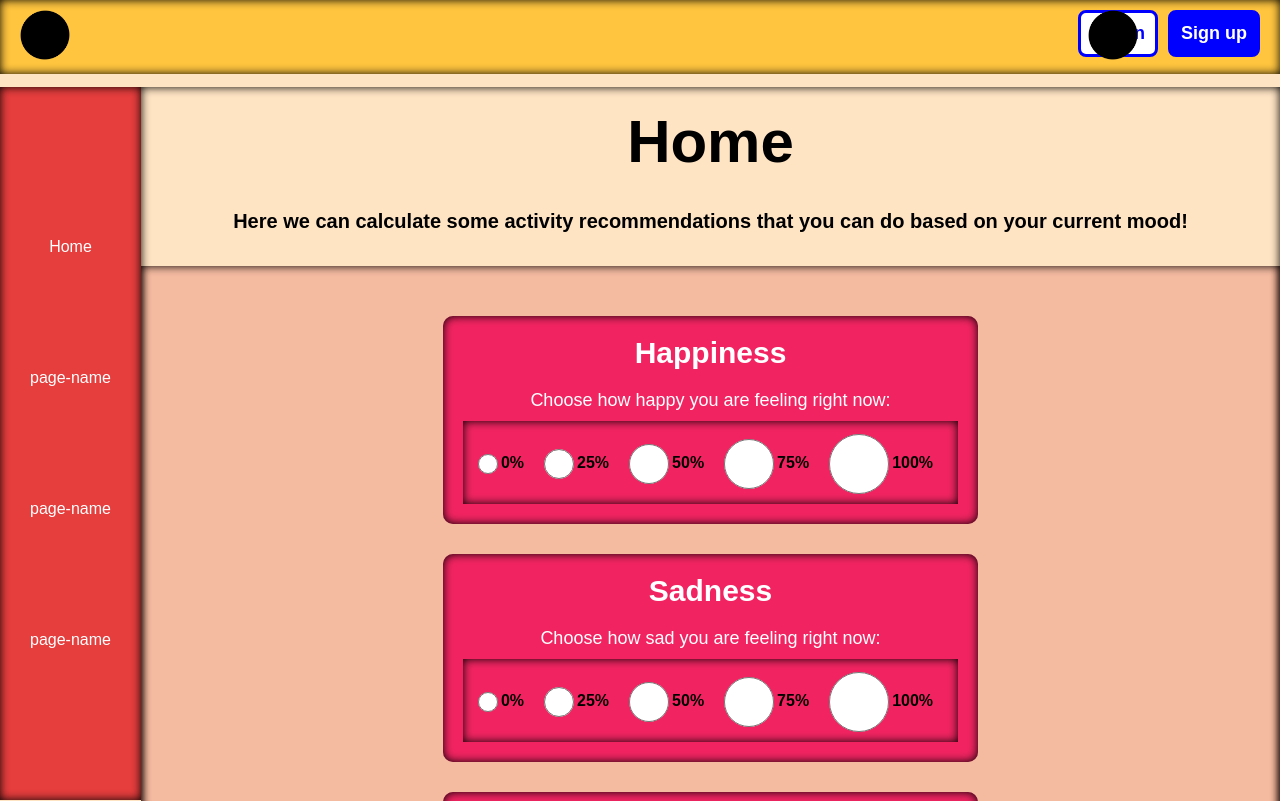
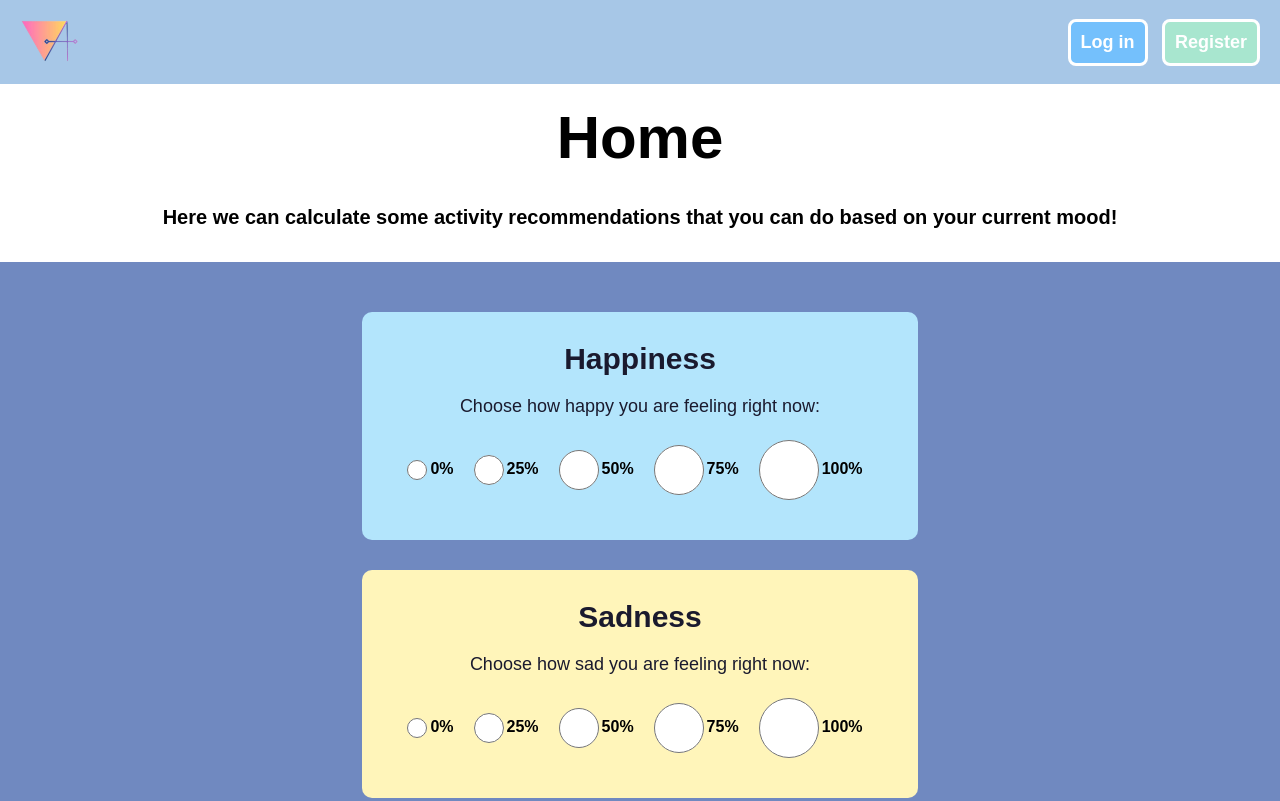
Before and after one commit to ELionEli/404-found, a plain HTML site: page home-page.html in a window 1280 px wide. Shown: the top 801 px of the page. Drawn offline with Linux system fonts and the light colour scheme; a script that the page names is missing.

Commit message:
FrontEnd

```diff
--- a/home-page.html
+++ b/home-page.html
@@ -3,34 +3,25 @@
 <head>
   <meta charset="UTF-8" />
   <meta name="viewport" content="width=device-width, initial-scale=1.0" />
-  <title>Mood Activity Recommender</title>
+  <title>VibeActive</title>
   <link rel="stylesheet" href="styles/home-page.css" />
+  <link rel="icon" href="vibe-active-icon.png" type="image/x-icon">
   <script src="home-page.js" defer></script>
 </head>
 <body>
   <header>
     <div class="left-section">
-      <img class="logo" src="current-user-profile-picture.png" />
+      <img class="logo" src="vibe-active-icon.png" />
     </div>
     <div class="right-section">
-      <div class="profile-log-sign-buttons">
       <a class="link-to-log" href="">
         <button class="log-in-button">Log in</button>
       </a>
-        <a class="link-to-sign" href="">
-          <button class="sign-up-button">Sign up</button>
+      <a class="link-to-register" href="">
+        <button class="register-button">Register</button>
       </a>
     </div>
-      <img class="current-user-profile-picture" src="current-user-profile-picture.png" />
-    </div>
   </header>
-
-  <section class="sidebar">
-    <a href="home-page.html" class="page">Home</a>
-    <a href="#" class="page">page-name</a>
-    <a href="#" class="page">page-name</a>
-    <a href="#" class="page">page-name</a>
-  </section>
 
   <main>
     <div class="title">Home</div>
@@ -38,7 +29,6 @@
       Here we can calculate some activity recommendations that you can do based on your current mood!
     </div>
     <div class="selections">
-
         <div class="happy-selection">
           <div class="mood-title">
             <div class="mood">Happiness</div>
@@ -157,6 +147,25 @@
     </div>
   </main>
 
+  <footer>
+    <div class="contact-us">Contact us:</div>
+
+    <div class="icons">
+      <a class="icon-link" href="">
+        <img class="icon" src="icons/facebook-logo.png">
+      </a>
+      <a class="icon-link" href="">
+        <img class="icon" src="icons/instagram-logo.png">
+      </a>
+      <a class="icon-link" href="">
+        <img class="icon" src="icons/tik-tok-logo.png">
+      </a>
+      <a class="icon-link" href="">
+        <img class="icon" src="icons/youtube-logo.png">
+      </a>
+    </div>
+  </footer>
+
   <script src="scripts/script.js"></script>
 </body>
 </html>
--- a/styles/home-page.css
+++ b/styles/home-page.css
@@ -4,10 +4,11 @@ p {
 }
 
 body {
-  background-color: bisque;
+  background-color: #FFFFFF;
   font-family: Arial;
-  padding-bottom: 1000px;
   margin-right: 0;
+  margin-left: 0;
+  margin-bottom: 0;
 }
 
 header {
@@ -15,87 +16,66 @@ header {
   flex-direction: row;
   align-items: center;
   justify-content: space-between;
-  background-color: rgb(255, 197, 63);
+  background-color: #A7C7E7;
   position: fixed;
   z-index: 100;
   top: 0;
   left: 0;
   right: 0;
   padding: 10px 20px;
-  box-shadow: 0px 0px 10px black inset;
-}
-
-.left-section {
-}
-
-.right-section {
-}
-
-.profile-log-sign-buttons{
-  display: flex;
-  flex-direction: row;
-  align-items: center;
 }
 
 .logo {
-  width: 50px;
-  height: 50px;
-}
-
-.current-user-profile-picture {
-  width: 50px;
-  height: 50px;
-  margin-left: 10px;
+  width: 60px;
+  height: 60px;
 }
 
 .log-in-button {
-  background-color: white;
-  color: blue;
+  background-color: #74C0FC;
+  color: #FFFFFF;
   font-size: 18px;
   border-radius: 8px;
   padding: 10px 10px;
-  border-color: blue;
   border-width: 3px;
   border-style: solid;
   font-weight: bold;
+  cursor: pointer;
+  border-color: #FFFFFF;
+  transition: all 0.15s;
 }
 
-.sign-up-button {
+.register-button {
   font-size: 18px;
   border-radius: 8px;
   padding: 10px 10px;
   border: none;
-  color: white;
-  background-color: blue;
+  color: #FFFFFF;
+  background-color: #A8E6CF;
   font-weight: bold;
-  border-color: blue;
   border-width: 3px;
   border-style: solid;
   margin-left: 10px;
+  cursor: pointer;
+  transition: background-color 0.15s;
 }
 
 .link-to-log,
-.link-to-sign {
+.link-to-regiter {
   text-decoration: none;
   height: 0;
 }
 
-.sidebar {
-  position: fixed;
-  top: 87px;
-  left: 0;
-  bottom: 0;
-  z-index: 100;
-  background-color: rgb(230, 61, 61);
-  padding-left: 10px;
-  padding-right: 10px;
-  padding-top: 100px;
-  padding-bottom: 90px;
-  display: flex;
-  flex-direction: column;
-  justify-content: space-between;
-  align-items: center;
-  box-shadow: 0px 0px 10px black inset;
+.log-in-button:hover {
+  background-color: #4A90E2;
+}
+
+.register-button:hover {
+  background-color: #7DC7A8;
+}
+
+.log-in-button:active,
+.register-button:active {
+  opacity: 0.8;
 }
 
 .page {
@@ -119,9 +99,7 @@ header {
 }
 
 main {
-  margin-top: 87px;
-  margin-left: 133px;
-  box-shadow: 0px 0px 10px black inset;
+  margin-top: 83px;
 }
 
 .title {
@@ -146,10 +124,9 @@ main {
   display: flex;
   flex-direction: column;
   align-items: center;
-  background-color: rgba(202, 24, 24, 0.201);
+  background-color: #7089c0;
   padding-top: 50px;
   padding-bottom: 50px;
-  box-shadow: 0px 0px 10px black inset;
 }
 
 .selection {
@@ -157,7 +134,6 @@ main {
   flex-direction: row;
   align-items: center;
   padding: 10px;
-  box-shadow: 0px 0px 10px black inset;
 }
 
 .first {
@@ -211,17 +187,44 @@ input[id$="highest"] {
   accent-color: rgb(255, 0, 0);
 }
 
+
 .happy-selection,
 .sad-selection,
 .tired-selection,
 .energetic-selection,
 .stressed-selection,
 .anger-selection {
-  background: rgb(241, 36, 97);
   margin-bottom: 30px;
   border-radius: 10px;
-  padding: 20px;
-  box-shadow: 0px 0px 10px black inset;
+  padding: 30px;
+}
+
+.happy-selection {
+  background: #FFF5BA;
+}
+
+.happy-selection {
+  background: #B3E5FC;
+}
+
+.sad-selection {
+  background: #FFF5BA;
+}
+
+.tired-selection {
+  background: #F5E6CC;
+}
+
+.energetic-selection {
+  background: #A1E8D9;
+}
+
+.stressed-selection {
+  background: #FFC6A4;
+}
+
+.anger-selection {
+  background: #FFB3B3;
 }
 
 .mood {
@@ -229,23 +232,24 @@ input[id$="highest"] {
   text-align: center;
   font-size: 30px;
   margin-bottom: 20px;
-  color: white;
+  color: #1A1A2E;
 }
 
 .mood-description {
   text-align: center;
   font-size: 18px;
   margin-bottom: 10px;
-  color: white;
+  color: #1A1A2E;
 }
 
 .c-a-r-button {
-  padding: 20px 10px;
+  padding: 20px 16px;
   border-radius: 4px;
   border: none;
+  font-size: 18px;
   color: white;
   background-color: rgb(183, 24, 24);
-  box-shadow: 0px 0px 10px black inset;
+  transition: all 0.15s;
 }
 
 .c-a-r-button:hover {
@@ -253,5 +257,41 @@ input[id$="highest"] {
 }
 
 .c-a-r-button:active {
+  opacity: 0.6;
+}
+
+footer {
+  background-color: #A1E8D9;
+  padding: 20px 200px;
+}
+
+.contact-us {
+  font-weight: bold;
+  font-size: 30px;
+  text-align: center;
+  margin-bottom: 30px;
+}
+
+.icons {
+  text-align: center;
+  display: flex;
+  flex-direction: row;
+  align-items: center;
+  justify-content: space-between;
+}
+
+.icon {
+  width: 50px;
+  height: 50px;
+  border-radius: 25px;
+  transition: all 0.15s;
+}
+
+.icon:hover {
   opacity: 0.8;
 }
+
+.icon-link {
+  text-decoration: none;
+  height: 0;
+}
```
Also changed, not shown: current-user-profile-picture.png (deleted), icons/facebook-logo.png (added), icons/instagram-logo.png (added), icons/tik-tok-logo.png (added), icons/youtube-logo.png (added), vibe-active-icon.png (added). Lines whose indentation alone changed are shown as unchanged.
